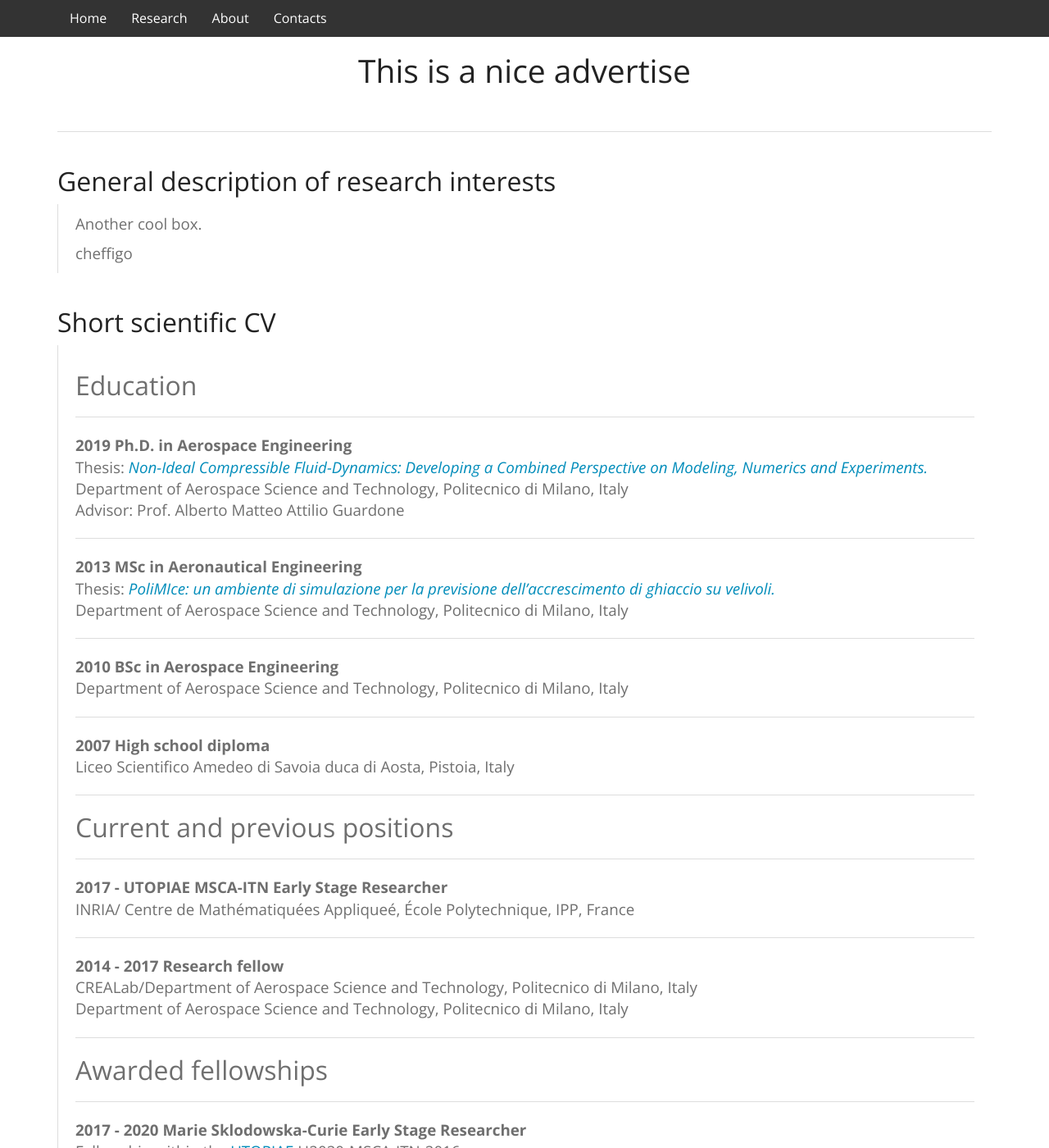
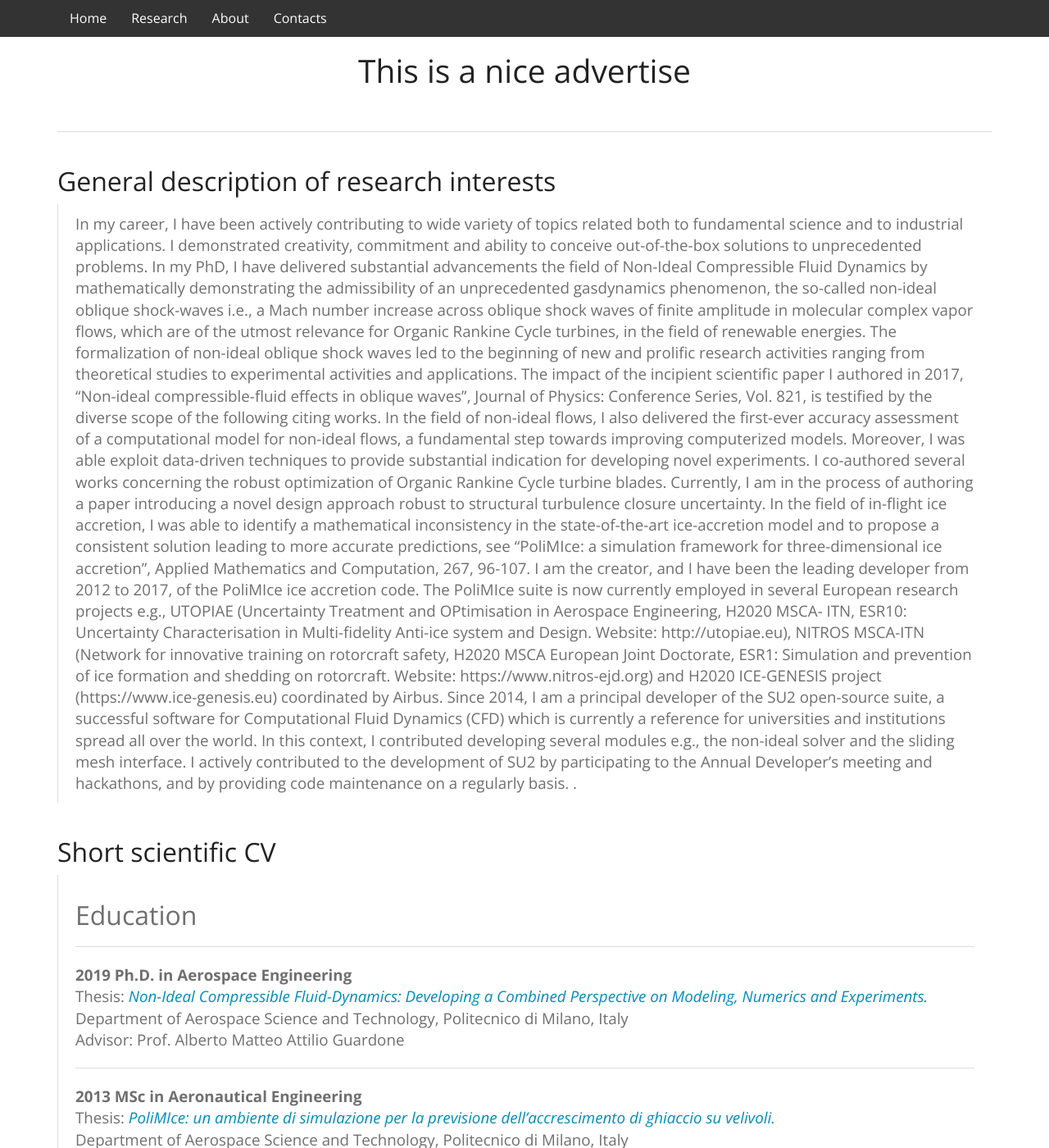
Before and after one commit to LaSerpe/LaSerpe.github.io, a Jekyll site: the page built from index.html, in a window 1280 px wide and 1400 px high, scrolled down 468 px. Shown: the whole window at 82% size. Built offline with Jekyll 4.4.1, drawn with Linux system fonts in a browser that asks for light colours; nearby versions of some CDN libraries; library files that are not in the unit come from our copies.

Commit message:
add cv docx & update cv

```diff
--- a/index.html
+++ b/index.html
@@ -37,9 +37,13 @@ layout: default
         <div class="col-md-12">
             <h2 class="header-light regular-pad">General description of research interests</h2>
             <blockquote>
-              <p>Another cool box.</p>
+              <p>In my career, I have been actively contributing to wide variety of topics related both to fundamental science and to industrial applications. I demonstrated creativity, commitment and ability to conceive out-of-the-box solutions to unprecedented problems.
+In my PhD, I have delivered substantial advancements the field of Non-Ideal Compressible Fluid Dynamics by mathematically demonstrating the admissibility of an unprecedented gasdynamics phenomenon, the so-called non-ideal oblique shock-waves i.e., a Mach number increase across oblique shock waves of finite amplitude in molecular complex vapor flows, which are of the utmost relevance for Organic Rankine Cycle turbines, in the field of renewable energies. The formalization of non-ideal oblique shock waves led to the beginning of new and prolific research activities ranging from theoretical studies to experimental activities and applications. The impact of the incipient scientific paper I authored in 2017, “Non-ideal compressible-fluid effects in oblique waves”, Journal of Physics: Conference Series, Vol. 821, is testified by the diverse scope of the following citing works.
+In the field of non-ideal flows, I also delivered the first-ever accuracy assessment of a computational model for non-ideal flows, a fundamental step towards improving computerized models. Moreover, I was able exploit data-driven techniques to provide substantial indication for developing novel experiments. I co-authored several works concerning the robust optimization of Organic Rankine Cycle turbine blades. Currently, I am in the process of authoring a paper introducing a novel design approach robust to structural turbulence closure uncertainty.
+In the field of in-flight ice accretion, I was able to identify a mathematical inconsistency in the state-of-the-art ice-accretion model and to propose a consistent solution leading to more accurate predictions, see “PoliMIce: a simulation framework for three-dimensional ice accretion”, Applied Mathematics and Computation, 267, 96-107. I am the creator, and I have been the leading developer from 2012 to 2017, of the PoliMIce ice accretion code. The PoliMIce suite is now currently employed in several European research projects e.g., UTOPIAE (Uncertainty Treatment and OPtimisation in Aerospace Engineering, H2020 MSCA- ITN, ESR10: Uncertainty Characterisation in Multi-fidelity Anti-ice system and Design. Website: http://utopiae.eu), NITROS MSCA-ITN (Network for innovative training on rotorcraft safety, H2020 MSCA European Joint Doctorate, ESR1: Simulation and prevention of ice formation and shedding on rotorcraft. Website: https://www.nitros-ejd.org) and H2020 ICE-GENESIS project (https://www.ice-genesis.eu) coordinated by Airbus.
+Since 2014, I am a principal developer of the SU2 open-source suite, a successful software for Computational Fluid Dynamics (CFD) which is currently a reference for universities and institutions spread all over the world. In this context, I contributed developing several modules e.g., the non-ideal solver and the sliding mesh interface. I actively contributed to the development of SU2 by participating to the Annual Developer’s meeting and hackathons, and by providing code maintenance on a regularly basis.
+.</p>
 
-              <p>cheffigo</p>
             </blockquote>
         </div>
     </div>
```
Also changed, not shown: 2 other files.
